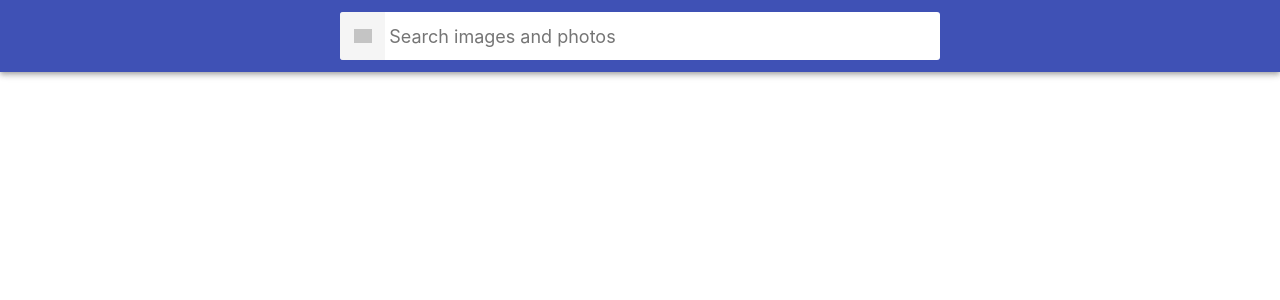
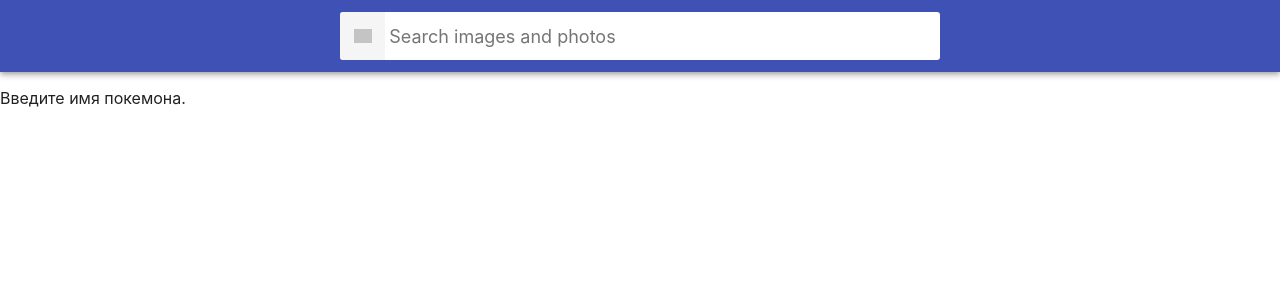
Before and after one commit to AndrL2311/goit-react-hw-03-image-finder, a React (Create React App) app: page / in a window 1280 px wide. Shown: the top 300 px of the page. Built offline with nearby package versions, Linux system fonts and the light colour scheme; grey boxes are pictures that could not be loaded; the HTML template or start-up script is replaced by a standard one.

Commit message:
imageGallery

```diff
--- a/src/App.jsx
+++ b/src/App.jsx
@@ -5,6 +5,7 @@ import 'react-toastify/dist/ReactToastify.css';
 
 import s from './App.module.css';
 import Searchbar from './components/Searchbar/Searchbar';
+import ImageGallery from './components/ImageGallery/ImageGallery';
 
 class App extends React.Component {
   state = {
@@ -19,6 +20,7 @@ class App extends React.Component {
     return (
       <div className={s.App}>
         <Searchbar onSubmit={this.formSubmitHandler} />
+        <ImageGallery />
         <ToastContainer autoClose={3000} theme={'colored'} />
       </div>
     );
--- a/src/components/ImageGallery/ImageGallery.jsx
+++ b/src/components/ImageGallery/ImageGallery.jsx
@@ -0,0 +1,32 @@
+import React from 'react';
+// import { v4 as uuidv4 } from 'uuid';
+
+// import s from './ImageGallery.module.css';
+
+class ImageGallery extends React.Component {
+  state = {
+    status: 'idle',
+  };
+
+  render() {
+    const { status } = this.state;
+    const { imageName } = this.props;
+    if (status === 'idle') {
+      return <div>Введите имя покемона.</div>;
+    }
+
+    // if (status === 'pending') {
+    //   return <PokemonPendingView pokemonName={pokemonName} />;
+    // }
+
+    // if (status === 'rejected') {
+    //   return <PokemonErrorView message={error.message} />;
+    // }
+
+    // if (status === 'resolved') {
+    //   return <PokemonDataView pokemon={pokemon} />;
+    // }
+  }
+}
+
+export default ImageGallery;
```
